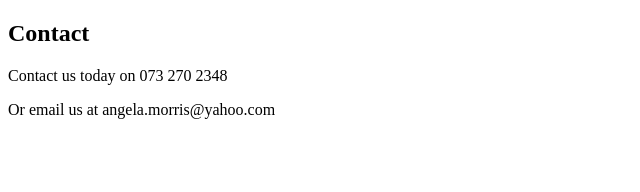
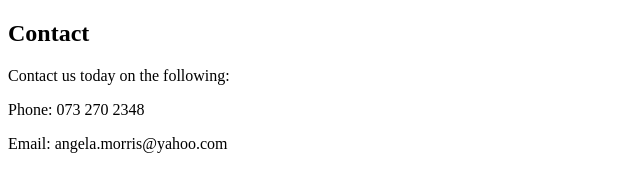
Before and after one commit to AngieBanks/My-1st-FNB-App-Academy-2025, a plain HTML site: page contact.html in a window 1280 px wide. Shown: the whole page, without its empty margins (0-640 px from the left). Drawn offline with Linux system fonts and the light colour scheme.

Commit message:
Update contact.html

```diff
--- a/contact.html
+++ b/contact.html
@@ -5,8 +5,9 @@
     </head>
     <body>
         <h2>Contact</h2>
-        <p>Contact us today on 073 270 2348</p>
-        <p>Or email us at angela.morris@yahoo.com</p>
+        <p>Contact us today on the following:</p>
+        <p>Phone: 073 270 2348</p>
+        <p>Email: angela.morris@yahoo.com</p>
 
     </body>
 </html>
```
